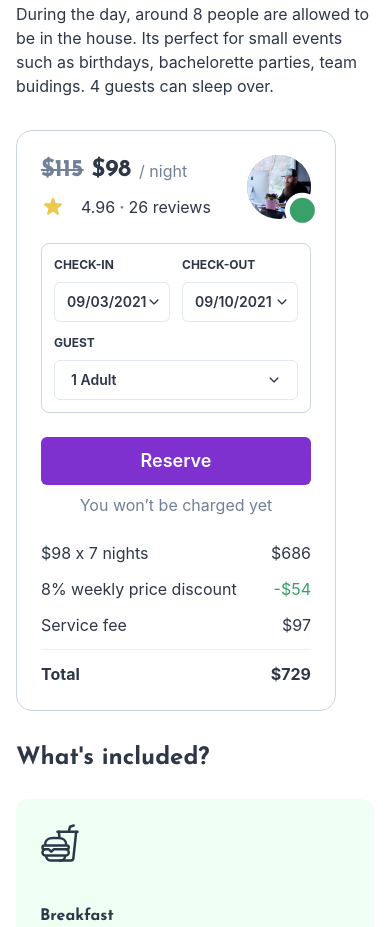
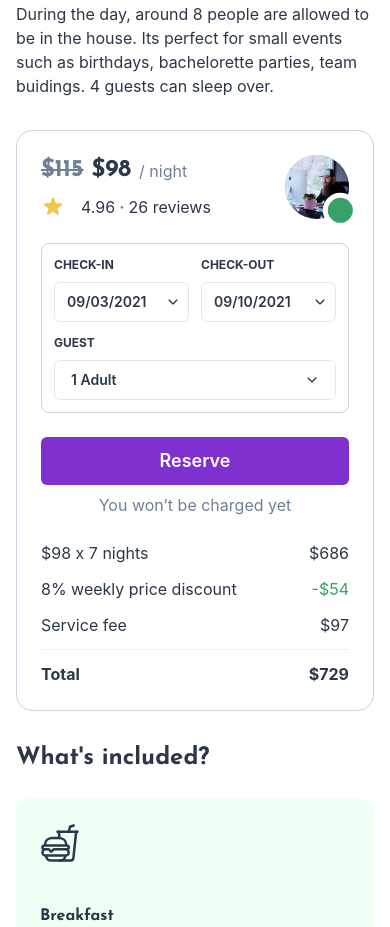
Before and after one commit to nikolovlazar/frontend-horse-ui, a Next.js app: page / in a window 390 px wide. Shown: the part 1600-2527 px from the top of the page. Built offline with nearby package versions, Linux system fonts and the light colour scheme.

Commit message:
minor responsiveness fix

```diff
--- a/src/components/listing-details.tsx
+++ b/src/components/listing-details.tsx
@@ -71,7 +71,7 @@ const ListingDetails = () => {
       </VStack>
       <VStack
         w="full"
-        maxW={{ base: 80, lg: 96 }}
+        maxW={{ base: 'auto', md: 80, lg: 96 }}
         flexShrink={0}
         p={6}
         spacing={6}
```
